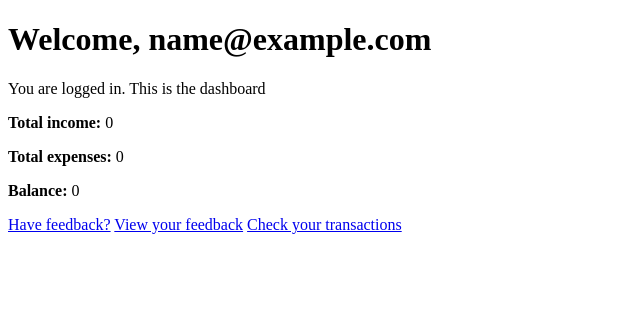
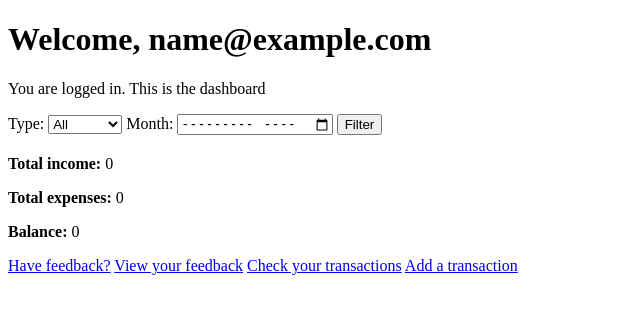
Before and after one commit to Dion-Krasniqi/personal-finance-dashboard, a Django app: page /accounts/dashboard/ in a window 1280 px wide. Shown: the part 65-379 px from the top of the page, without its empty margins (0-640 px from the left). Run offline with Django 5.2, Linux system fonts and the light colour scheme; the visitor is signed in with stand-in values (Sample User, id 1); data that the repository does not hold is empty.

Commit message:
Added filtering to the totals shown in the dashboard

```diff
--- a/backend/accounts/templates/accounts/dashboard.html
+++ b/backend/accounts/templates/accounts/dashboard.html
@@ -3,6 +3,17 @@
 {% block content %}
     <h1>Welcome, {{ user.email }}</h1>
     <p>You are logged in. This is the dashboard</p>
+    <form method = "get" style = "margin-bottom:20px;">
+        <label for = "type">Type:</label>
+        <select name = "type" id = "type">
+            <option value = "all" {% if filter_type == 'all' %}selected{% endif %}>All</option>
+            <option value = "income" {% if filter_type == 'income' %}selected{% endif %}>Income</option>
+            <option value = "expense" {% if filter_type == 'expense' %}selected{% endif %}>Expense</option>
+        </select>
+        <label for = "month">Month:</label>
+        <input type = "month" name = "month" id = "month" value = "{{ month }}">
+        <button type = "submit">Filter</button>
+    </form>
     <p><strong>Total income: </strong>{{ income }}</p>
     <p><strong>Total expenses: </strong>{{ expenses }}</p>
     <p><strong>Balance: </strong>{{ balance }}</p>
@@ -10,4 +21,5 @@
     <a href = "{% url 'feedback' %}">Have feedback?</a>
     <a href = "{% url 'feedback_list' %}">View your feedback</a>
     <a href = "{% url 'list_transactions' %}">Check your transactions</a>
+    <a href = "{% url 'add_transaction' %}">Add a transaction</a>
 {% endblock content %}
--- a/backend/accounts/views.py
+++ b/backend/accounts/views.py
@@ -46,14 +46,31 @@ class RegisterView(CreateView):
 def dashboard(request):
     user = request.user
 
-    income = Transaction.objects.filter(user = user, type = 'income').aggregate(total = Sum('amount'))['total'] or 0 # if there isnt any, it doesnt return None but 0
-    expenses = Transaction.objects.filter(user = user, type = 'expense').aggregate(total = Sum('amount'))['total'] or 0
+    transactions = Transaction.objects.filter(user = user).order_by('-date')
+
+    filter_type = request.GET.get('type', 'all')
+    if filter_type in ['income', 'expense']:
+        transactions = transactions.filter(type = filter_type)
+
+    month = request.GET.get('month')
+    if month:
+        try:
+            year, month_num = map(int, month.split('-'))
+            transactions = transactions.filter(date__year = year, date__month = month_num)
+        except ValueError:
+            pass
+
+
+    income = transactions.filter(type = 'income').aggregate(total = Sum('amount'))['total'] or 0 # if there isnt any, it doesnt return None but 0
+    expenses = transactions.filter(type = 'expense').aggregate(total = Sum('amount'))['total'] or 0
     balance = income - expenses
 
-    return render(request, "accounts/dashboard.html", { "user" : user,
+    return render(request, "accounts/dashboard.html", { "transactions" : transactions,
                                                         "income" : income,
                                                         "expenses" : expenses,
                                                         "balance" : balance,
+                                                        "filter_type" : filter_type,
+                                                        "month" : month,
                                                     })
 
 
--- a/backend/finance/templates/finance/add_transaction.html
+++ b/backend/finance/templates/finance/add_transaction.html
@@ -22,5 +22,6 @@
             </div>
             <button type = "submit">Add</button>
         </form>
+        <a href = "{% url 'dashboard' %}">Go back to dashboard</a>
     </body>
 </html>
--- a/backend/finance/templates/finance/list_transactions.html
+++ b/backend/finance/templates/finance/list_transactions.html
@@ -22,6 +22,7 @@
         {% else %}
             <p>You have no transactions.</p>
         {% endif %}
-
+        <a href = "{% url 'add_transaction' %}">Add a transaction</a>
+        <a href = "{% url 'dashboard' %}">Go back to dashboard</a>
     </body>
 </html>
```
